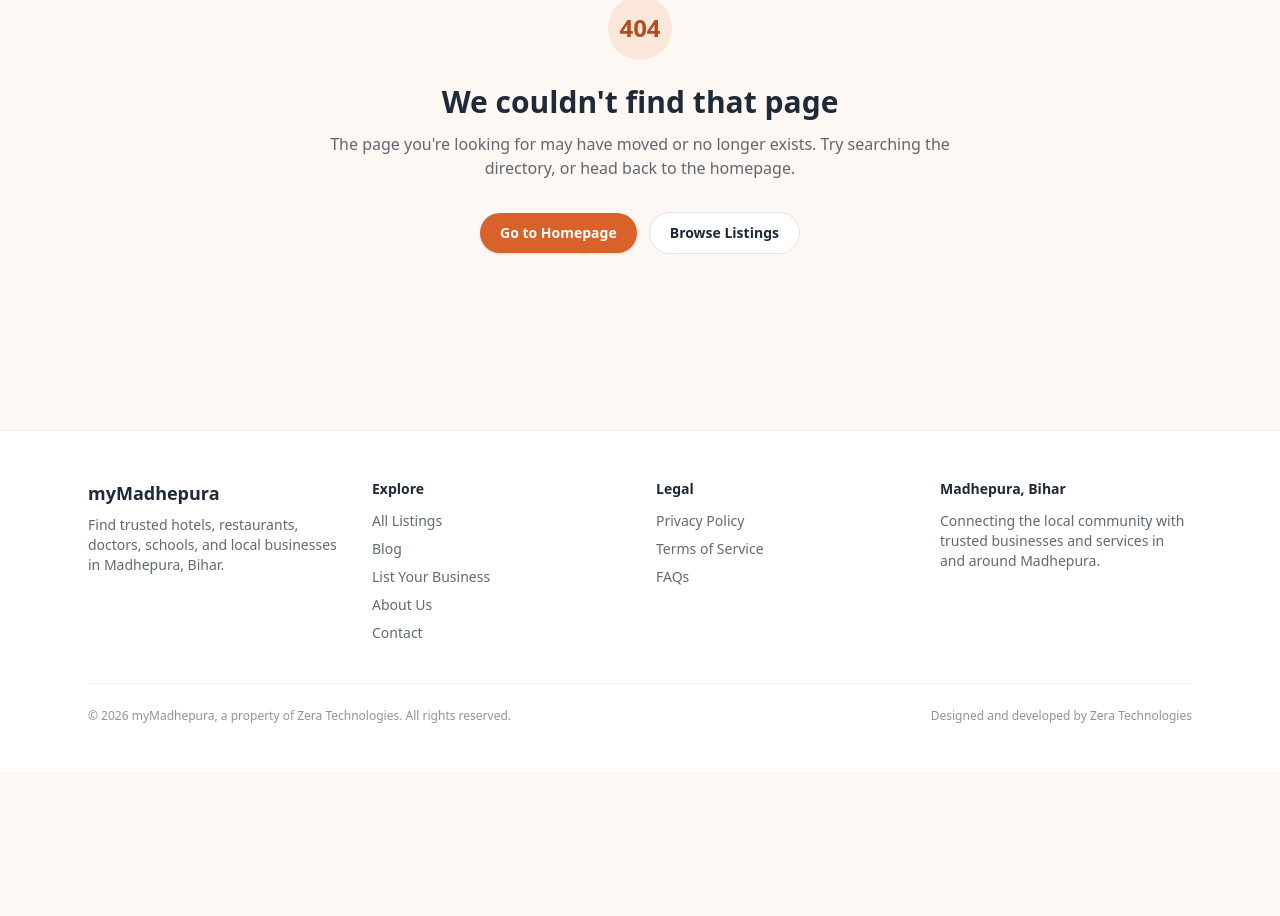
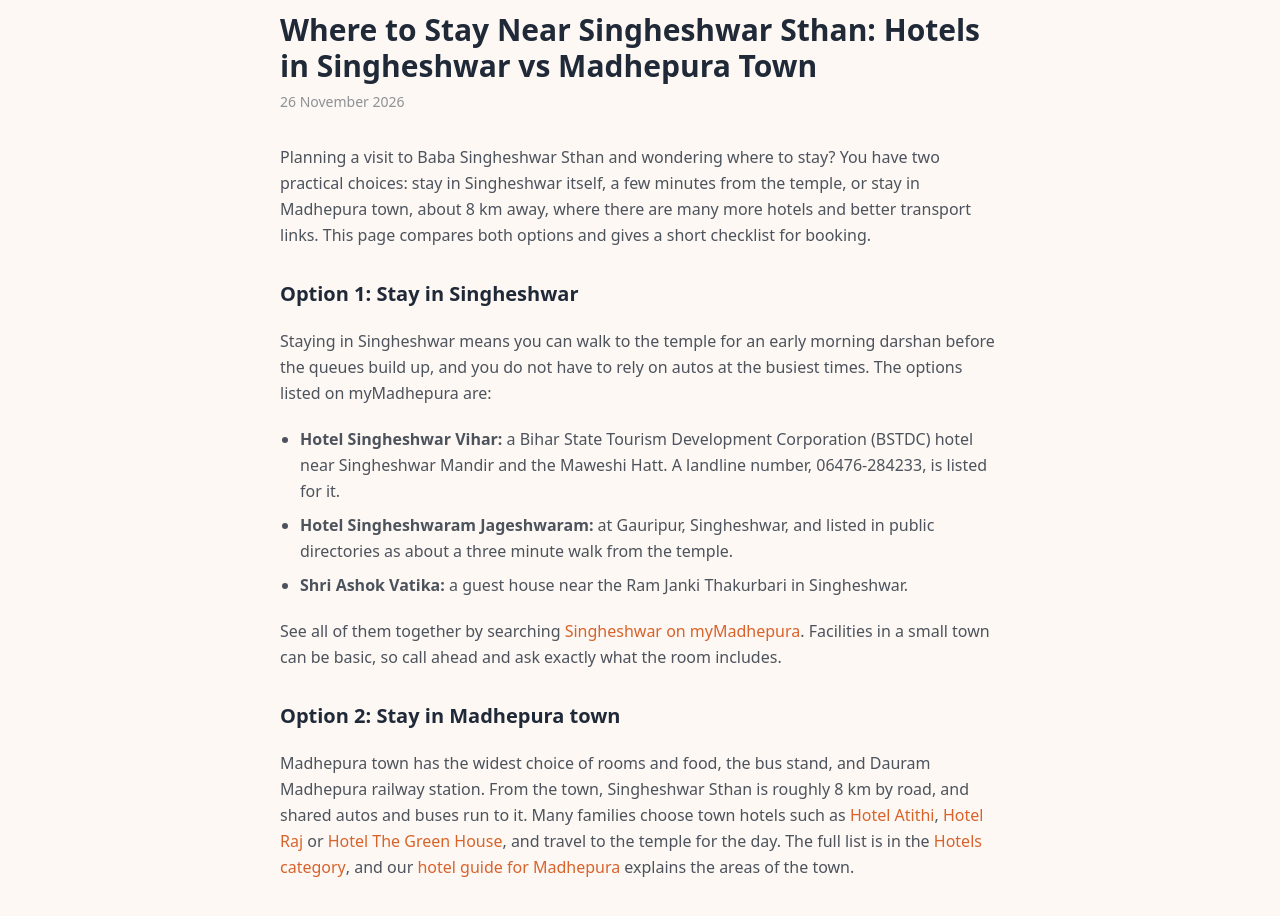
Before and after one commit to zeradental3585-dotcom/mymadhepura-app, a Next.js app: page /blog/where-to-stay-near-singheshwar-sthan in a window 1280 px wide. Before the commit this address had no page. Shown: the part 161-1077 px from the top of the page. Before the commit the page ends 933 px from the top, so only its background shows below. Built offline with nearby package versions, Linux system fonts and the light colour scheme.

Commit message:
Add guide: where to stay near Singheshwar Sthan

```diff
--- /dev/null
+++ b/src/app/blog/where-to-stay-near-singheshwar-sthan/page.tsx
@@ -0,0 +1,123 @@
+import type { Metadata } from "next";
+import Link from "next/link";
+import BlogPostLayout from "@/components/BlogPostLayout";
+import { getBlogPost } from "@/lib/blogPosts";
+
+const post = getBlogPost("where-to-stay-near-singheshwar-sthan")!;
+
+export const metadata: Metadata = {
+  title: post.title,
+  description: post.description,
+  openGraph: { title: post.title, description: post.description },
+};
+
+export default function Page() {
+  return (
+    <BlogPostLayout post={post}>
+      <p>
+        Planning a visit to Baba Singheshwar Sthan and wondering where to stay?
+        You have two practical choices: stay in Singheshwar itself, a few
+        minutes from the temple, or stay in Madhepura town, about 8 km away,
+        where there are many more hotels and better transport links. This page
+        compares both options and gives a short checklist for booking.
+      </p>
+
+      <h2>Option 1: Stay in Singheshwar</h2>
+      <p>
+        Staying in Singheshwar means you can walk to the temple for an early
+        morning darshan before the queues build up, and you do not have to rely
+        on autos at the busiest times. The options listed on myMadhepura are:
+      </p>
+      <ul>
+        <li>
+          <strong>Hotel Singheshwar Vihar:</strong> a Bihar State Tourism
+          Development Corporation (BSTDC) hotel near Singheshwar Mandir and the
+          Maweshi Hatt. A landline number, 06476-284233, is listed for it.
+        </li>
+        <li>
+          <strong>Hotel Singheshwaram Jageshwaram:</strong> at Gauripur,
+          Singheshwar, and listed in public directories as about a three minute
+          walk from the temple.
+        </li>
+        <li>
+          <strong>Shri Ashok Vatika:</strong> a guest house near the Ram Janki
+          Thakurbari in Singheshwar.
+        </li>
+      </ul>
+      <p>
+        See all of them together by searching{" "}
+        <Link href="/listings?q=Singheshwar">Singheshwar on myMadhepura</Link>.
+        Facilities in a small town can be basic, so call ahead and ask exactly
+        what the room includes.
+      </p>
+
+      <h2>Option 2: Stay in Madhepura town</h2>
+      <p>
+        Madhepura town has the widest choice of rooms and food, the bus stand,
+        and Dauram Madhepura railway station. From the town, Singheshwar Sthan is
+        roughly 8 km by road, and shared autos and buses run to it. Many
+        families choose town hotels such as{" "}
+        <Link href="/listing/hotel-atithi">Hotel Atithi</Link>,{" "}
+        <Link href="/listing/hotel-raj">Hotel Raj</Link> or{" "}
+        <Link href="/listing/hotel-the-green-house">Hotel The Green House</Link>,
+        and travel to the temple for the day. The full list is in the{" "}
+        <Link href="/category/hotels">Hotels category</Link>, and our{" "}
+        <Link href="/blog/best-hotels-in-madhepura-where-to-stay">hotel guide for Madhepura</Link>{" "}
+        explains the areas of the town.
+      </p>
+
+      <h2>Which option is better?</h2>
+      <ul>
+        <li>Choose Singheshwar if you want an early darshan, are travelling with elderly parents and want to avoid daily transfers, or are visiting on a quiet day.</li>
+        <li>Choose Madhepura town if you need more room choice, restaurants, hospitals or markets, or if you are combining the temple with other work.</li>
+        <li>During the Mahashivratri fair, rooms near the temple fill first. Book early, or stay in town and start your journey early.</li>
+      </ul>
+
+      <h2>Booking checklist for pilgrims</h2>
+      <ul>
+        <li>Phone the hotel and confirm the dates, room type, tariff and check-in time.</li>
+        <li>Ask for the distance to the temple and whether the hotel has parking.</li>
+        <li>Ask about hot water and power backup, which matter in winter and summer.</li>
+        <li>Carry a photo ID for every adult, as most hotels will ask for one.</li>
+        <li>Note the hotel landmark and phone number before you leave, and use the Maps button on its myMadhepura page.</li>
+        <li>Keep a printed or saved copy of any booking confirmation.</li>
+      </ul>
+
+      <h2>Reaching Singheshwar from your hotel</h2>
+      <p>
+        From Madhepura town, buses and shared autos run to Singheshwar, and the
+        ride is usually 20 to 30 minutes outside festival weeks. Singheshwar also
+        has its own railway station on the same line. For the full travel
+        details, history and the best time to visit, read the{" "}
+        <Link href="/blog/singheshwar-sthan-madhepura-complete-guide">complete Singheshwar Sthan guide</Link>.
+      </p>
+
+      <h2>Frequently asked questions</h2>
+      <p>
+        <strong>Singheshwar Sthan ke paas hotel kaun sa hai?</strong> Bihar
+        Tourism ka Hotel Singheshwar Vihar mandir ke paas hai. Iske alawa Hotel
+        Singheshwaram Jageshwaram aur Shri Ashok Vatika bhi listed hain.
+      </p>
+      <p>
+        <strong>Kya Madhepura se roz Singheshwar ja sakte hain?</strong> Haan,
+        Madhepura se Singheshwar lagbhag 8 km hai aur auto ya bus mil jaati hai.
+      </p>
+      <p>
+        <strong>Mela ke time room milega kya?</strong> Mahashivratri ke mele mein
+        kamre jaldi bhar jaate hain, isliye pehle se phone karke booking karein.
+      </p>
+
+      <h2>Own a hotel or guest house in Singheshwar?</h2>
+      <p>
+        <Link href="/list-your-business">List it for free</Link> on myMadhepura,
+        or use the Claim this business button on its page to add photos, rates
+        and contact numbers.
+      </p>
+
+      <p className="text-sm text-foreground/60">
+        Details are compiled from public directories and may change. Always
+        confirm with the hotel before travelling.
+      </p>
+    </BlogPostLayout>
+  );
+}
```
